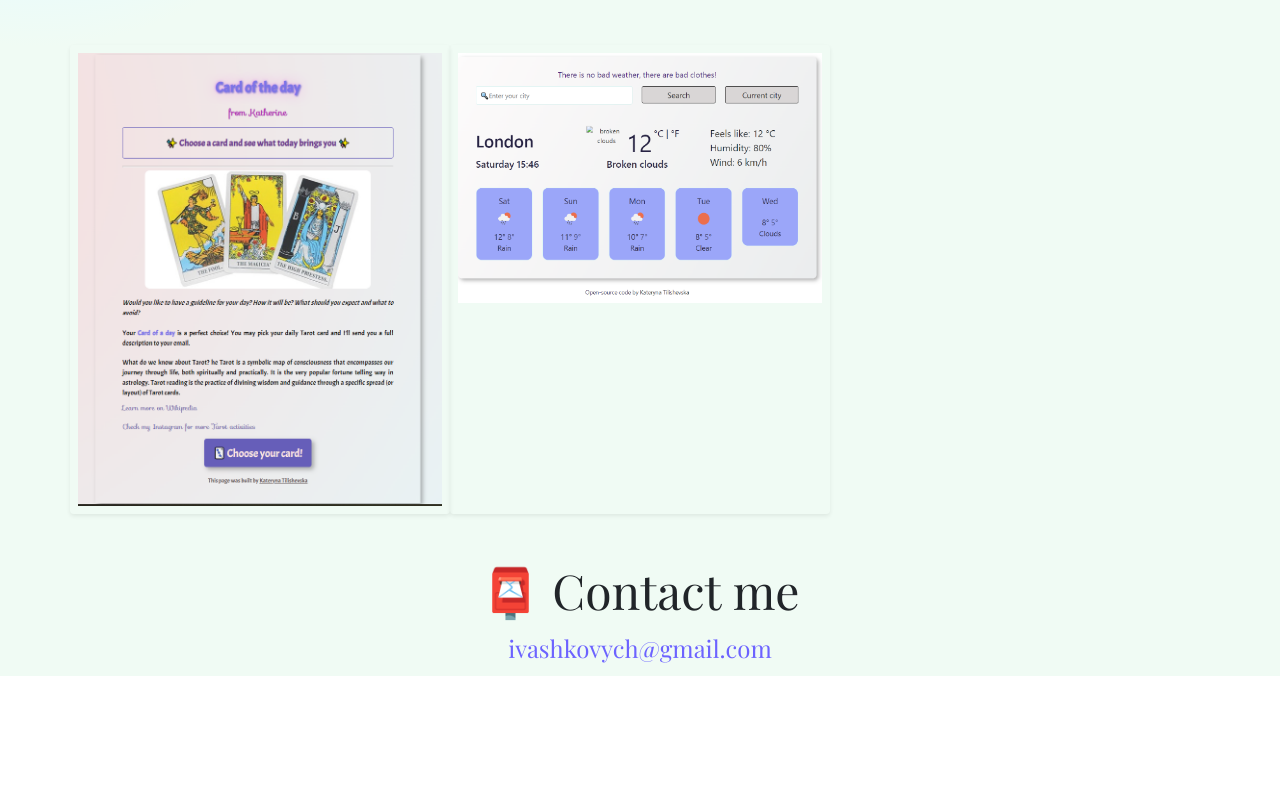
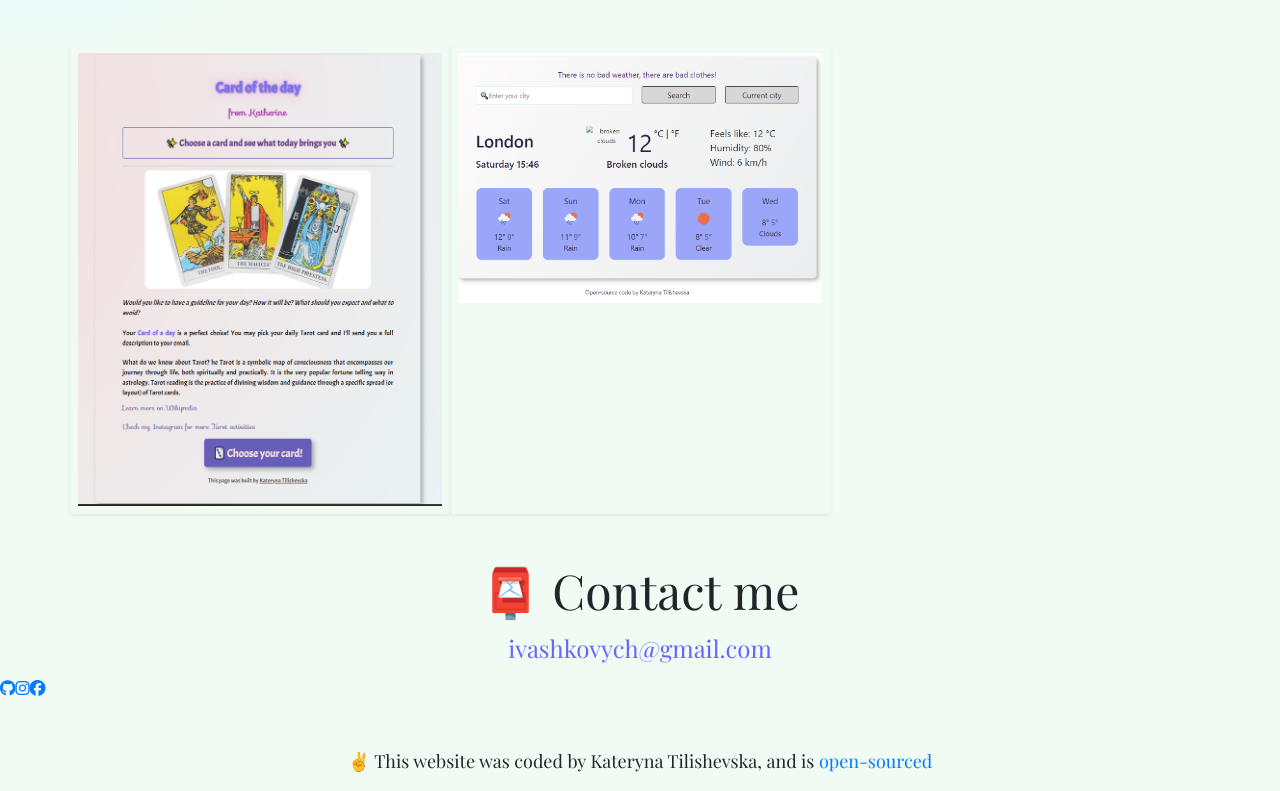
Before and after one commit to kateryna-tilishevska/portfolio-project, a plain HTML site: page about.html in a window 1280 px wide. Shown: the part 454-1245 px from the top of the page. Before the commit the page ends 1130 px from the top, so only its background shows below. Drawn offline with nearby package versions, Linux system fonts and the light colour scheme.

Commit message:
Add files via upload

```diff
--- a/about.html
+++ b/about.html
@@ -20,6 +20,7 @@
       integrity="sha384-q8i/X+965DzO0rT7abK41JStQIAqVgRVzpbzo5smXKp4YfRvH+8abtTE1Pi6jizo"
       crossorigin="anonymous"
     ></script>
+    <script src="https://kit.fontawesome.com/ddc3ee268a.js" crossorigin="anonymous"></script>
     <script
       src="https://cdn.jsdelivr.net/npm/popper.js@1.14.3/dist/umd/popper.min.js"
       integrity="sha384-ZMP7rVo3mIykV+2+9J3UJ46jBk0WLaUAdn689aCwoqbBJiSnjAK/l8WvCWPIPm49"
@@ -108,5 +109,24 @@
         ivashkovych@gmail.com</a
       >
     </div>
+    <footer>
+      <div class="social-links d-flex">
+        <a href="https://www.github.com/kateryna-tilishevska" target="_blank" title="GitHub Profile">
+          <i class="fab fa-github icon" aria-hidden="true"></i>
+        </a>
+        <a href="https://www.instagram.com/katerina.tilishevska/" target="_blank" title="instragram Profile">
+          <i class="fab fa-instagram icon" aria-hidden="true"></i>
+        </a>
+        <a href="https://www.facebook.com/kateryna.tilishevska" target="_blank" title="Twitter Profile">
+          <i class="fab fa-facebook icon" aria-hidden="true"></i>
+        </a>
+      </div>
+      <p class="text-center mt-5">
+        ✌️ This website was coded by Kateryna Tilishevska, and is
+        <a href="https://github.com/kateryna-tilishevska/portfolio-project" target="_blank">
+          open-sourced
+        </a>
+      </p>
+    </footer>
   </body>
 </html>
```
Also changed, not shown: index.html (+21 -8 lines).
